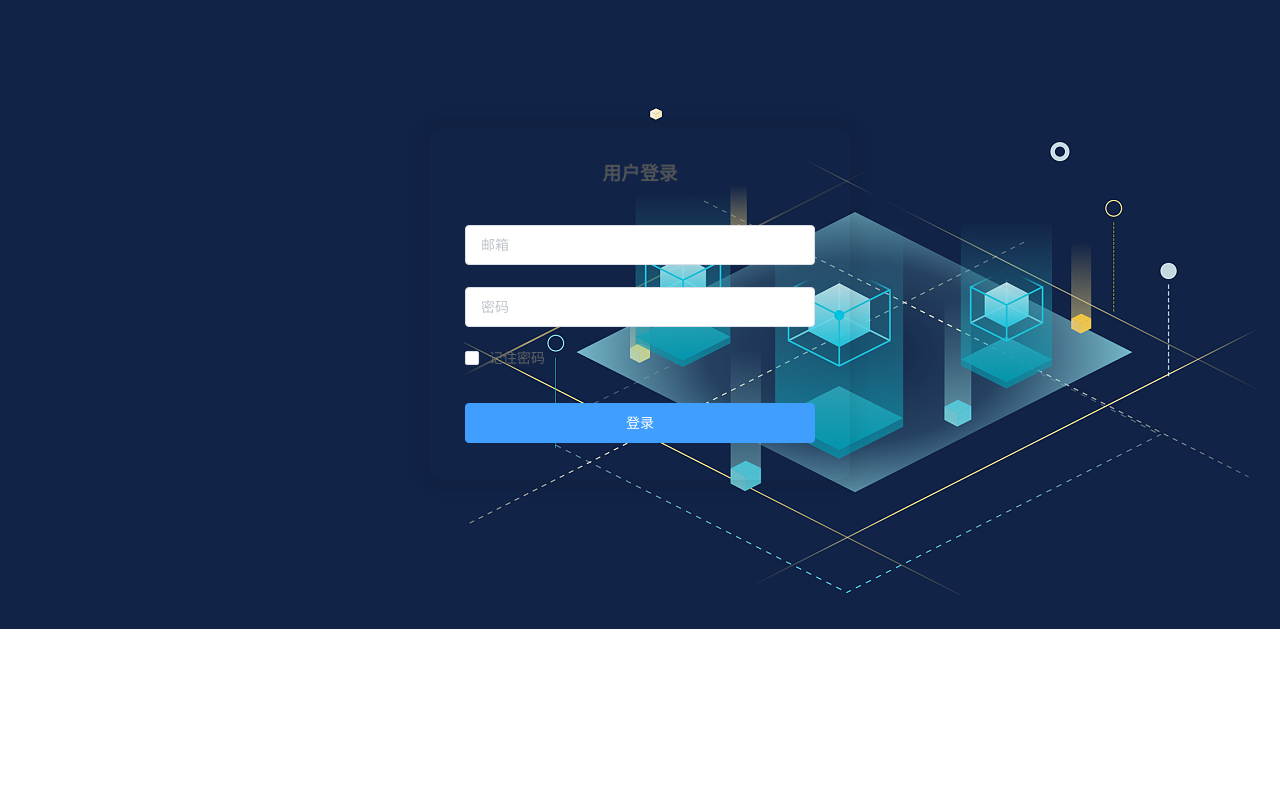
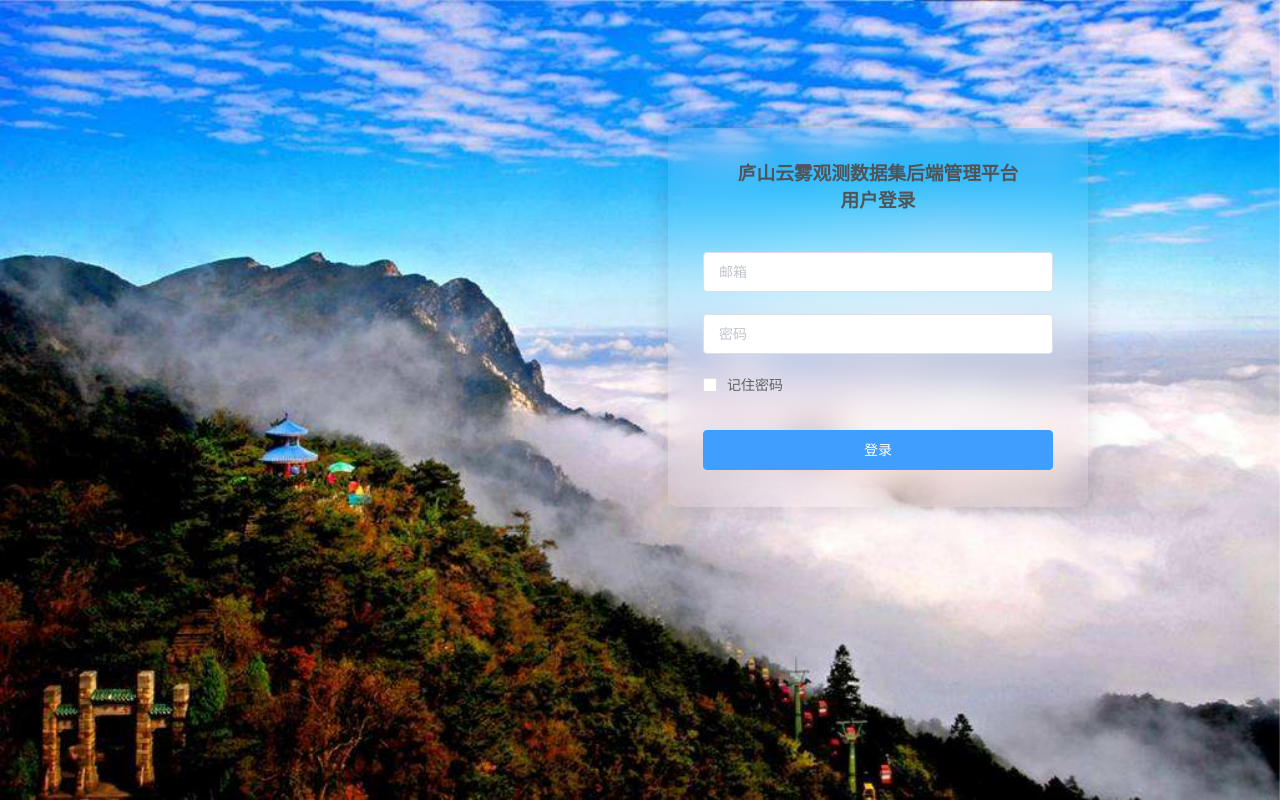
Before and after one commit to guoheng1999/lushan_manager, a Vue app: page /#/ in a window 1280 px wide. Built offline with nearby package versions, Linux system fonts and the light colour scheme.

Commit message:
完善搜索功能、登录界面

```diff
--- a/src/api/userMG.js
+++ b/src/api/userMG.js
@@ -27,7 +27,9 @@ export const userEdit = (params,userData) => { return putRequest("user/"+params,
 // 用户管理-用户信息-添加
 export const userAdd = (userData) => { return postRequest("user/",userData) };
 // // 用户管理-删除用户
-export const userDelete = (params) => { return deleteRequest("/user/" + params)};
+export const userDeleteLogical = (params) => { return deleteRequest("/user/" + params)};
+//审核不通过
+export const userDeletePhysics = (params) => { return deleteRequest("/user/physics/" + params)};
 // 用户管理-用户审核-设置权限-通过审核
 export const userAuditPass = (userData) => { return putRequest("user/authorization",userData) };
 // // 用户管理-重置密码
--- a/src/views/login.vue
+++ b/src/views/login.vue
@@ -1,7 +1,7 @@
 <template>
   <div class="login-wrap">
     <el-form label-position="left" :model="ruleForm" :rules="rules" ref="ruleForm" label-width="0px" class="demo-ruleForm login-container">
-      <h3 class="title">用户登录</h3>
+      <h3 class="title">庐山云雾观测数据集后端管理平台<br/>用户登录</h3>
       <el-form-item prop="userEmail">
         <el-input type="text" v-model="ruleForm.userEmail" auto-complete="off" placeholder="邮箱"></el-input>
       </el-form-item>
@@ -132,16 +132,19 @@ export default {
   width: 100%;
   height: 100%;
   padding-top: 10%;
-  background-image: url(../assets/img/bg.png);
+  background-image: url(../assets/img/loginBackground.jpg);
   background-repeat: no-repeat;
   position: fixed;
-  background-size: 100%;
+  background-size: 100% 100%;
 }
 .login-container {
   border-radius: 10px;
-  margin: 0px auto;
+  /* margin: 0px auto; */
+  margin-right: 15%;
+  float: right;
   width: 350px;
   padding: 30px 35px 15px 35px;
+  backdrop-filter:blur(20px);
   background: transparent;
   /* border: 1px solid #eaeaea; */
   text-align: left;
--- a/src/views/user/userAudit.vue
+++ b/src/views/user/userAudit.vue
@@ -73,13 +73,11 @@
     <el-table-column
       align="center"
       width="250px">
-      <template slot="header">
-        <!-- <el-input
-          @change="inputChange($event)"
+      <template slot="header" slot-scope="scope">
+        <el-input
           v-model="search"
           size="mini"
-          placeholder="输入姓名或组织搜索用户"></el-input> -->
-        <el-input v-model="search" size="mini" placeholder="搜索"></el-input>
+          placeholder="输入姓名或组织搜索用户"></el-input>
       </template>
       <template :display="isAudit" slot-scope="scope">
         <el-button
@@ -163,7 +161,7 @@ import {
   downloadUserProofData,
   userAuditPass,
   seedMessage,
-  userDelete
+  userDeletePhysics
 } from '../../api/userMG'
   export default {
     data() {
@@ -195,6 +193,7 @@ import {
         userData: [],
         auditData: [],
         auditDataPath:'',
+        auditFailRealName: '',
         causeEmail:'',
         causeMessage:{
           message:'',
@@ -295,9 +294,6 @@ import {
           })
           .catch(_ => {});
       },
-      // inputChange(e){
-      //   this.$forceUpdate()
-      // },
       seedCause(){
         // 发送审核不通过原因，并删除用户信息。
         //发送
@@ -327,14 +323,13 @@ import {
         this.causeDialogVisible=false
         this.cause=''
         //删除
-        userDelete(this.causeEmail)
+        userDeletePhysics(this.causeEmail)
             .then(res => {
-
-        console.log(res)
+              console.log(res)
               if (res.code==2000) {
                 this.$message({
                   type: 'success',
-                  message: '用户'+row.realName+'已删除!'
+                  message: '用户'+this.auditFailRealName+'已删除!'
                 })
                 this.getdata()
               } else {
@@ -345,6 +340,7 @@ import {
               }
             })
             .catch(err => {
+              console.log(err)
               this.loading = false
               this.$message.error('数据删除失败，请稍后再试！')
             })
@@ -364,6 +360,7 @@ import {
         })
         .then(() => {
           this.causeEmail=row.email
+          this.auditFailRealName=row.realName
           this.causeDialogVisible=true
         })
         .catch(() => {
--- a/src/views/user/userMessage.vue
+++ b/src/views/user/userMessage.vue
@@ -32,7 +32,7 @@
       <!-- <el-table-column align="center" sortable prop="AuditImg" width="150px" label="审核资料">
       </el-table-column> -->
       <el-table-column label="操作" align="center" width="250px">
-        <template slot="header">
+        <template slot="header" slot-scope="scope">
           <el-input
             v-model="search"
             size="mini"
@@ -89,7 +89,7 @@ import {
   userList,
   userEdit,
   userAdd,
-  userDelete
+  userDeleteLogical
 } from '../../api/userMG'
 export default {
   data() {
@@ -317,7 +317,7 @@ export default {
       })
         .then(() => {
           // 删除
-          userDelete(row.email)
+          userDeleteLogical(row.email)
             .then(res => {
               if (res.code==2000) {
                 this.$message({
```
Also changed, not shown: src/assets/img/bg.jpg (added).
